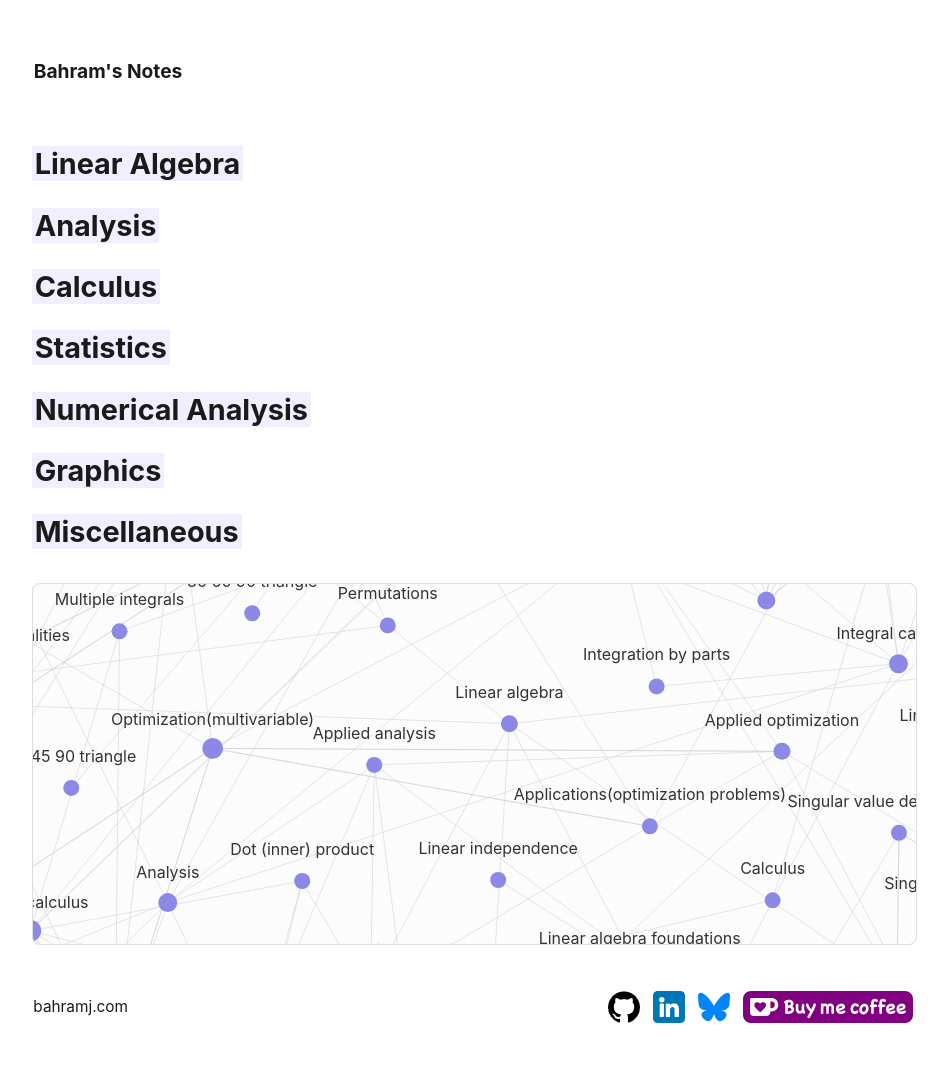
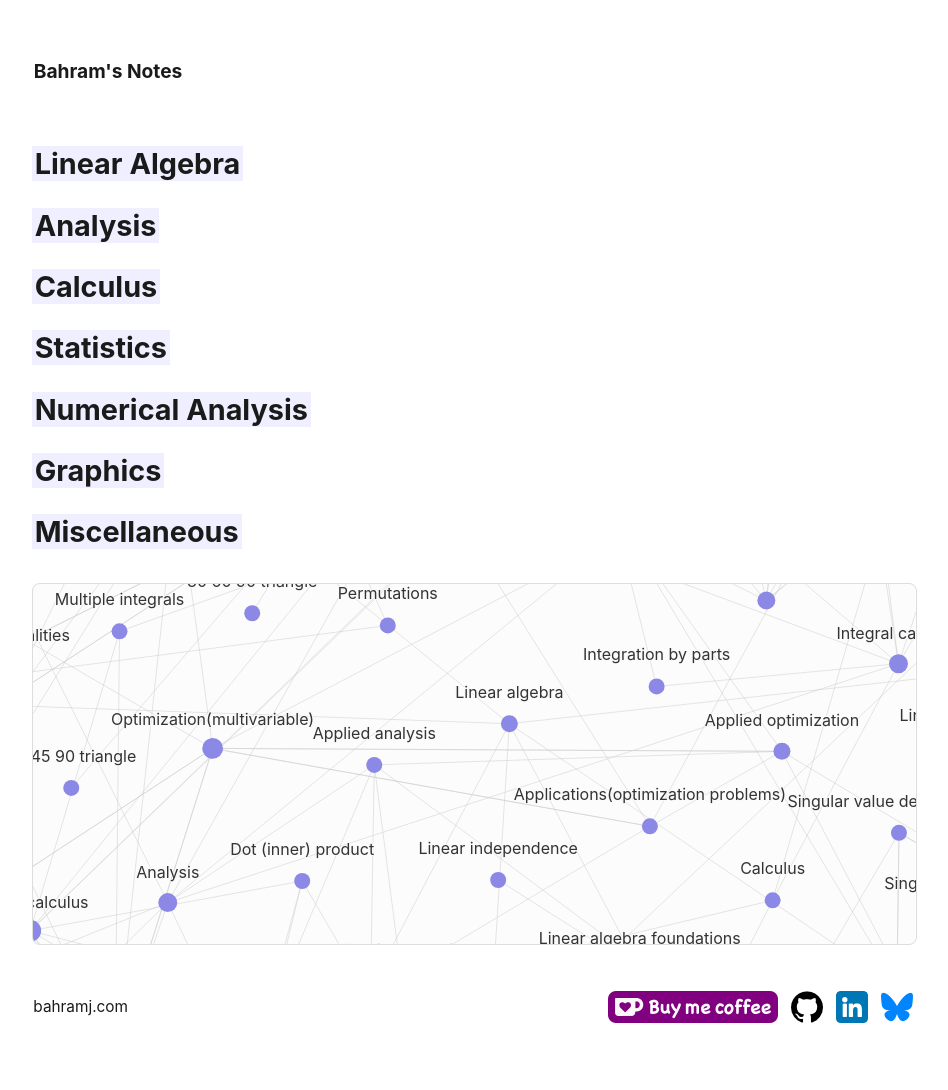
Before and after one commit to jowharshamshiri/notes, a Jekyll site: the page built from _pages/index.md, in a window 1280 px wide. Shown: the whole page, without its empty margins (45-993 px from the left). Built offline with Jekyll 4.4.1, drawn with Linux system fonts in a browser that asks for light colours.

Commit message:
Remove duplicate buy_me_coffee link in footer and adjust layout

```diff
--- a/_includes/footer.html
+++ b/_includes/footer.html
@@ -4,9 +4,10 @@
         <a href="/">bahramj.com</a>
     </div>
     <div style="display:flex; gap:10px;">
+
+        <a href="https://ko-fi.com/jowharshamshiri"><img src="/notes/images/buy_me_coffee.png"/></a>
         <a href="https://github.com/jowharshamshiri"><img src="/notes/images/github_logo.png"/></a>
         <a href="https://www.linkedin.com/in/joharshamshiri/"><img src="/notes/images/linkedin_logo.png"/></a>
         <a href="https://bsky.app/profile/bahramj.com"><img src="/notes/images/bluesky_logo.png"/></a>
-        <a href="https://ko-fi.com/jowharshamshiri"><img src="/notes/images/buy_me_coffee.png"/></a>
     </div>
 </div>
```
